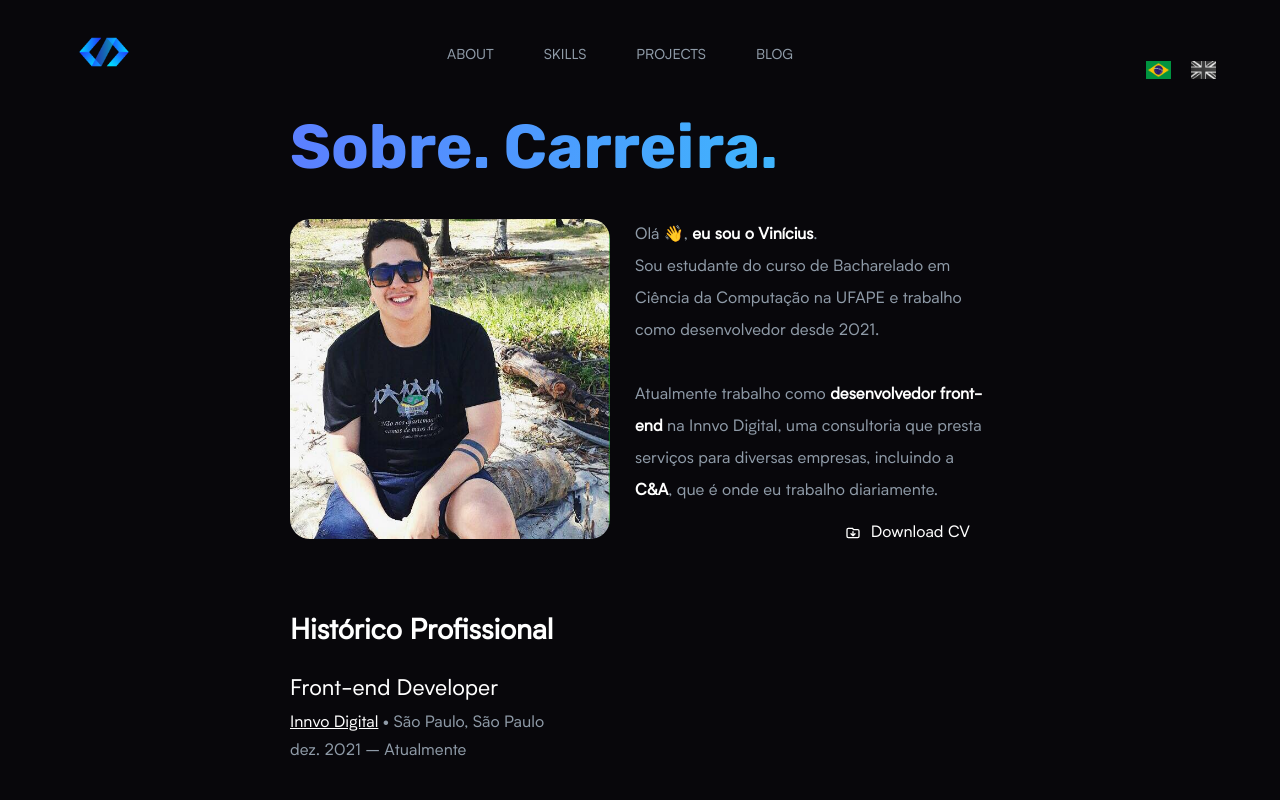
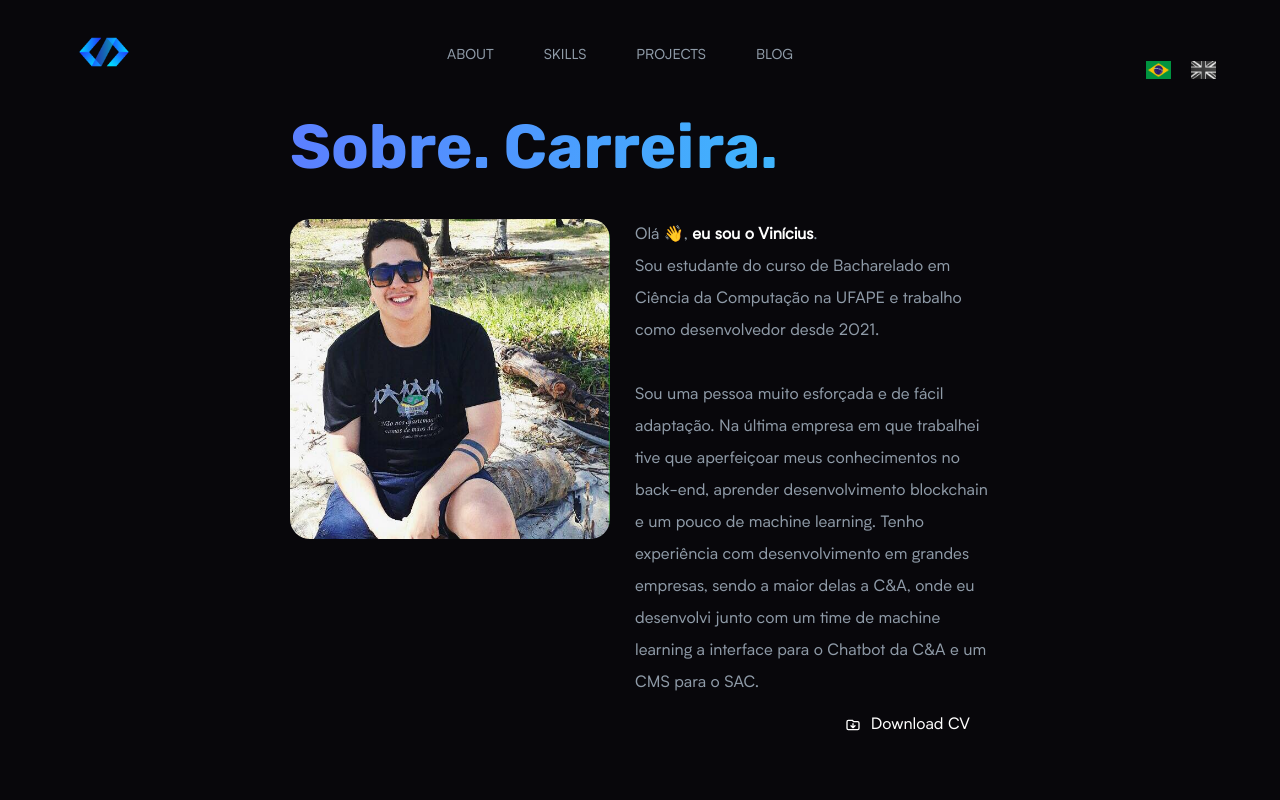
Before and after one commit to viniciuslucena/viniciuslucena.com, a Next.js app: page /about in a window 1280 px wide. Both pictures are taken after a click on the picture 1158 px from the left and 70 px from the top of the page. Shown: the top 800 px of the page. Built offline with nearby package versions, Linux system fonts and the light colour scheme.

Commit message:
feat: change the bio

```diff
--- a/data/about.js
+++ b/data/about.js
@@ -4,6 +4,7 @@ export const jobs = [
     company: 'Innvo Digital',
     companyUrl: 'https://www.innvo.com.br/',
     startDate: '2021-12-08',
+    endDate: '2022-10-04',
     location: 'São Paulo, São Paulo'
   },
   {
--- a/pages/about.tsx
+++ b/pages/about.tsx
@@ -42,9 +42,7 @@ const About = () => {
                 como desenvolvedor desde 2021.
                 <br />
                 <br />
-                Atualmente trabalho como <span>desenvolvedor front-end</span> na Innvo Digital, uma
-                consultoria que presta serviços para diversas empresas, incluindo a <span>C&A</span>
-                , que é onde eu trabalho diariamente.
+                Sou uma pessoa muito esforçada e de fácil adaptação. Na última empresa em que trabalhei tive que aperfeiçoar meus conhecimentos no back-end, aprender desenvolvimento blockchain e um pouco de machine learning. Tenho experiência com desenvolvimento em grandes empresas, sendo a maior delas a C&A, onde eu desenvolvi junto com um time de machine learning a interface para o Chatbot da C&A e um CMS para o SAC.
               </p>
             ) : (
               <p className="resume__text">
@@ -52,9 +50,8 @@ const About = () => {
                 I am a student of the Bachelor&apos;s Degree in Computer Science at UFAPE and I have
                 been working as a developer since 2021.
                 <br />
-                <br />I currently work as a <span>front-end developer</span> at Innvo Digital, a
-                consultancy that provides services to several companies, including <span>C&A</span>,
-                which is where I work daily.
+                <br />
+                I am a very hardworking and easily adaptable person. At the last company I worked for, I had to improve my knowledge on the backend, learn blockchain development and a little bit of machine learning. I have experience with development in large companies, the largest of which is C&A, where I developed, together with a machine learning team, the interface for C&A Chatbot and a CMS for SAC.
               </p>
             )}
             <div className="resume__btn">
--- a/src/Styles/About.js
+++ b/src/Styles/About.js
@@ -6,6 +6,10 @@ export const PersonalResume = styled.div`
   img {
     width: 320px;
     border-radius: 20px;
+  }
+
+  .resume__image {
+    display: inline-block;
   }
 
   .resume {
```
Also changed, not shown: pages/skills.tsx (+5 -5 lines).
